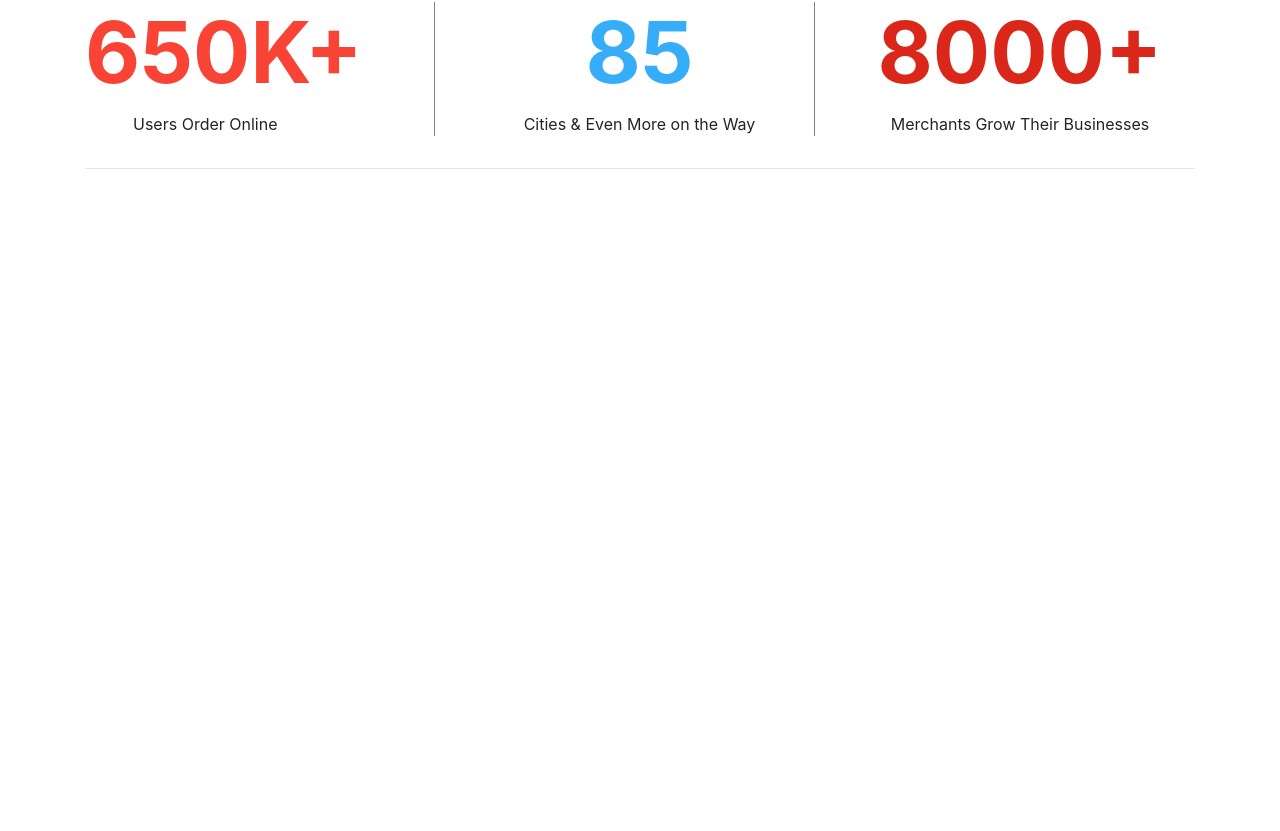
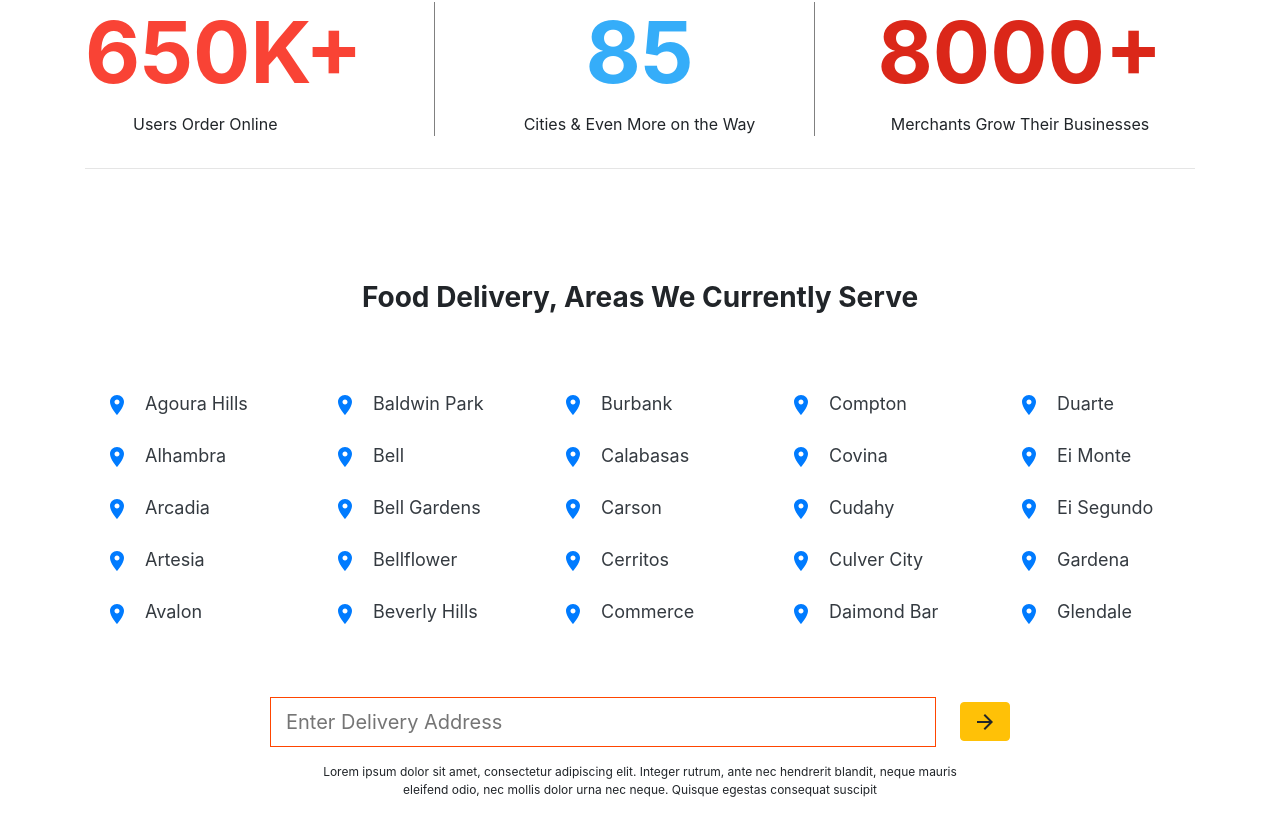
Before and after one commit to sudeepbhandari6545/FoodDelivery-FD, a React (Create React App) app: page / in a window 1280 px wide. Shown: the part 3173-4004 px from the top of the page. Before the commit the page ends 3358 px from the top, so only its background shows below. Built offline with nearby package versions, Linux system fonts and the light colour scheme.

Commit message:
third commit

```diff
--- a/src/components/main-page/homefourth/Counter.jsx
+++ b/src/components/main-page/homefourth/Counter.jsx
@@ -1,6 +1,8 @@
 import React from 'react';
-import { Container, Row, Col } from 'react-bootstrap';
+import { Container, Row, Col, Button } from 'react-bootstrap';
 import Countup from 'react-countup';
+import RoomIcon from '@material-ui/icons/Room';
+import ArrowForwardIcon from '@material-ui/icons/ArrowForward';
 import './counter.css';
 
 const Counter = () => {
@@ -9,6 +11,9 @@ const Counter = () => {
   };
   const countersize = {
     fontSize: 85,
+  };
+  const counterp = {
+    fontSize: 12,
   };
   return (
     <>
@@ -69,6 +74,270 @@ const Counter = () => {
             </Row>
           </div>
           <hr />
+          {/* location area */}
+          <div className="pt-5">
+            <div className="pt-5 pb-5">
+              <h3 className="font-weight-bold text-center">
+                Food Delivery, Areas We Currently Serve
+              </h3>
+            </div>
+            <Row>
+              <Col>
+                <div className="location">
+                  <ul>
+                    <li>
+                      <a href="">
+                        <RoomIcon />
+                        <span className="pl-3 text-capitalize text-dark">
+                          agoura hills
+                        </span>
+                      </a>
+                    </li>
+                    <li>
+                      <a href="">
+                        <RoomIcon />
+                        <span className="pl-3 text-capitalize text-dark">
+                          alhambra
+                        </span>
+                      </a>
+                    </li>
+                    <li>
+                      <a href="">
+                        <RoomIcon />
+                        <span className="pl-3 text-capitalize text-dark">
+                          arcadia
+                        </span>
+                      </a>
+                    </li>
+                    <li>
+                      <a href="">
+                        <RoomIcon />
+                        <span className="pl-3 text-capitalize text-dark">
+                          artesia
+                        </span>
+                      </a>
+                    </li>
+                    <li>
+                      <a href="">
+                        <RoomIcon />
+                        <span className="pl-3 text-capitalize text-dark">
+                          avalon
+                        </span>
+                      </a>
+                    </li>
+                  </ul>
+                </div>
+              </Col>
+              {/* second column */}
+              <Col>
+                <div className="location">
+                  <ul>
+                    <li>
+                      <a href="">
+                        <RoomIcon />
+                        <span className="pl-3 text-capitalize text-dark">
+                          baldwin park
+                        </span>
+                      </a>
+                    </li>
+                    <li>
+                      <a href="">
+                        <RoomIcon />
+                        <span className="pl-3 text-capitalize text-dark">
+                          bell
+                        </span>
+                      </a>
+                    </li>
+                    <li>
+                      <a href="">
+                        <RoomIcon />
+                        <span className="pl-3 text-capitalize text-dark">
+                          bell gardens
+                        </span>
+                      </a>
+                    </li>
+                    <li>
+                      <a href="">
+                        <RoomIcon />
+                        <span className="pl-3 text-capitalize text-dark">
+                          bellflower
+                        </span>
+                      </a>
+                    </li>
+                    <li>
+                      <a href="">
+                        <RoomIcon />
+                        <span className="pl-3 text-capitalize text-dark">
+                          beverly hills
+                        </span>
+                      </a>
+                    </li>
+                  </ul>
+                </div>
+              </Col>
+              {/* third coloumn */}
+              <Col>
+                <div className="location">
+                  <ul>
+                    <li>
+                      <a href="">
+                        <RoomIcon />
+                        <span className="pl-3 text-capitalize text-dark">
+                          burbank
+                        </span>
+                      </a>
+                    </li>
+                    <li>
+                      <a href="">
+                        <RoomIcon />
+                        <span className="pl-3 text-capitalize text-dark">
+                          calabasas
+                        </span>
+                      </a>
+                    </li>
+                    <li>
+                      <a href="">
+                        <RoomIcon />
+                        <span className="pl-3 text-capitalize text-dark">
+                          carson
+                        </span>
+                      </a>
+                    </li>
+                    <li>
+                      <a href="">
+                        <RoomIcon />
+                        <span className="pl-3 text-capitalize text-dark">
+                          cerritos
+                        </span>
+                      </a>
+                    </li>
+                    <li>
+                      <a href="">
+                        <RoomIcon />
+                        <span className="pl-3 text-capitalize text-dark">
+                          commerce
+                        </span>
+                      </a>
+                    </li>
+                  </ul>
+                </div>
+              </Col>
+              {/* fourth coloumn */}
+              <Col>
+                <div className="location">
+                  <ul>
+                    <li>
+                      <a href="">
+                        <RoomIcon />
+                        <span className="pl-3 text-capitalize text-dark">
+                          compton
+                        </span>
+                      </a>
+                    </li>
+                    <li>
+                      <a href="">
+                        <RoomIcon />
+                        <span className="pl-3 text-capitalize text-dark">
+                          covina
+                        </span>
+                      </a>
+                    </li>
+                    <li>
+                      <a href="">
+                        <RoomIcon />
+                        <span className="pl-3 text-capitalize text-dark">
+                          cudahy
+                        </span>
+                      </a>
+                    </li>
+                    <li>
+                      <a href="">
+                        <RoomIcon />
+                        <span className="pl-3 text-capitalize text-dark">
+                          culver city
+                        </span>
+                      </a>
+                    </li>
+                    <li>
+                      <a href="">
+                        <RoomIcon />
+                        <span className="pl-3 text-capitalize text-dark">
+                          daimond bar
+                        </span>
+                      </a>
+                    </li>
+                  </ul>
+                </div>
+              </Col>
+              {/* fifth coloumn */}
+              <Col>
+                <div className="location">
+                  <ul>
+                    <li>
+                      <a href="">
+                        <RoomIcon />
+                        <span className="pl-3 text-capitalize text-dark">
+                          duarte
+                        </span>
+                      </a>
+                    </li>
+                    <li>
+                      <a href="">
+                        <RoomIcon />
+                        <span className="pl-3 text-capitalize text-dark">
+                          ei monte
+                        </span>
+                      </a>
+                    </li>
+                    <li>
+                      <a href="">
+                        <RoomIcon />
+                        <span className="pl-3 text-capitalize text-dark">
+                          ei segundo
+                        </span>
+                      </a>
+                    </li>
+                    <li>
+                      <a href="">
+                        <RoomIcon />
+                        <span className="pl-3 text-capitalize text-dark">
+                          gardena
+                        </span>
+                      </a>
+                    </li>
+                    <li>
+                      <a href="">
+                        <RoomIcon />
+                        <span className="pl-3 text-capitalize text-dark">
+                          glendale
+                        </span>
+                      </a>
+                    </li>
+                  </ul>
+                </div>
+              </Col>
+            </Row>
+          </div>
+          {/* email section */}
+
+          <div className="counter-email">
+            <input
+              className="email-counter"
+              type="text"
+              placeholder="Enter Delivery Address"
+            />
+            <Button className="ml-4" variant="warning">
+              <span>
+                <ArrowForwardIcon />
+              </span>
+            </Button>
+          </div>
+          <p className="text-center p-3" style={counterp}>
+            Lorem ipsum dolor sit amet, consectetur adipiscing elit. Integer
+            rutrum, ante nec hendrerit blandit, neque mauris <br /> eleifend
+            odio, nec mollis dolor urna nec neque. Quisque egestas consequat
+            suscipit
+          </p>
         </Container>
       </div>
     </>
--- a/src/components/main-page/homefourth/counter.css
+++ b/src/components/main-page/homefourth/counter.css
@@ -1,3 +1,23 @@
 .counter-div {
   border-right: 1px solid gray;
 }
+.location ul li {
+  list-style-type: none;
+  font-size: 18px;
+  margin: 15px;
+  padding: 5px;
+}
+.counter-email {
+  display: flex;
+  justify-content: center;
+  align-items: center;
+  text-align: center;
+  padding-top: 50px;
+}
+.email-counter {
+  width: 60%;
+  height: 50px;
+  padding: 15px;
+  border: 1px solid orangered;
+  font-size: 20px;
+}
```
